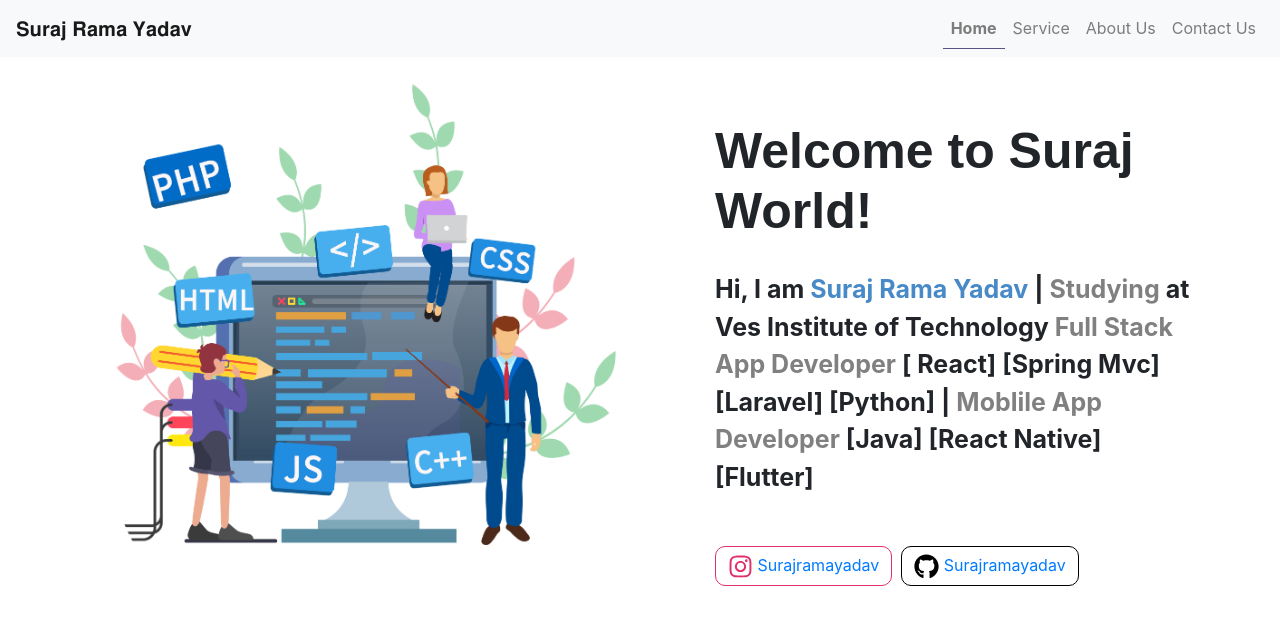
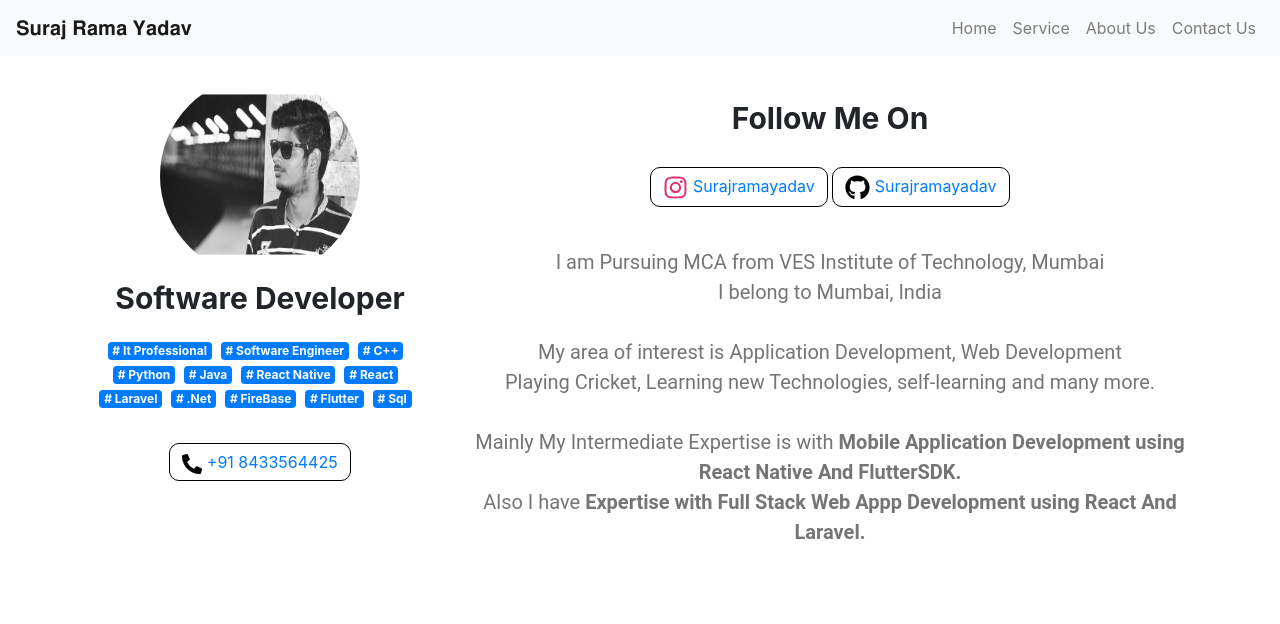
Before and after one commit to surajramayadav/surajramayadav-surajramayadav.github.io, a React (Create React App) app: page /website/about in a window 1280 px wide. Before the commit this address led to /. Shown: the top 624 px of the page. Built offline with nearby package versions, Linux system fonts and the light colour scheme.

Commit message:
6th commit

```diff
--- a/src/About.js
+++ b/src/About.js
@@ -1,5 +1,5 @@
 import React from 'react'
-import { FaInstagram, FaGithub,FaFacebookF } from 'react-icons/fa';
+import { FaInstagram, FaGithub,FaFacebookF,FaPhoneAlt } from 'react-icons/fa';
 function About() {
     return (
         <>
@@ -24,6 +24,12 @@ function About() {
                            <span class="badge badge-primary" ># FireBase </span>	&nbsp;
                            <span class="badge badge-primary" ># Flutter </span>	&nbsp;
                            <span class="badge badge-primary" ># Sql </span>	&nbsp;
+                           <br/><br/>
+                           <button type="button" class="btn btn-link" style={{ borderRadius: 10,marginTop:10, borderColor: 'black' }}>
+                                <FaPhoneAlt
+                                    size={20} color='black' /> <span >
+                               +91 8433564425 </span>
+                            </button>
                         </center>
                     </div>
                     <div class="col-sm-8">
--- a/src/App.js
+++ b/src/App.js
@@ -21,15 +21,15 @@ function App() {
     <BrowserRouter>
     <NavBar/>
     <Switch>
-        <Route exact path="/" component={Home}/>
+        <Route exact path="/website" component={Home}/>
 
-        <Route exact path="/service" component={Service}/>
+        <Route exact path="/website/service" component={Service}/>
 
-        <Route exact path="/about" component={About}/>
+        <Route exact path="/website/about" component={About}/>
 
-        <Route exact path="/contact" component={Contact}/>
+        <Route exact path="/website/contact" component={Contact}/>
 
-      <Redirect to="/"/>
+      <Redirect to="/website"/>
 
     </Switch>
     </BrowserRouter>
--- a/src/Contact.js
+++ b/src/Contact.js
@@ -19,7 +19,7 @@ function Contact() {
                     <br />
                     <div className="card w-100" >
                         <div class="card-header bg-primary text-white">
-                            <strong>Contact Us</strong>
+                            <strong>Contact Us </strong>
                         </div>
                         <div className="card-body">
 
```
